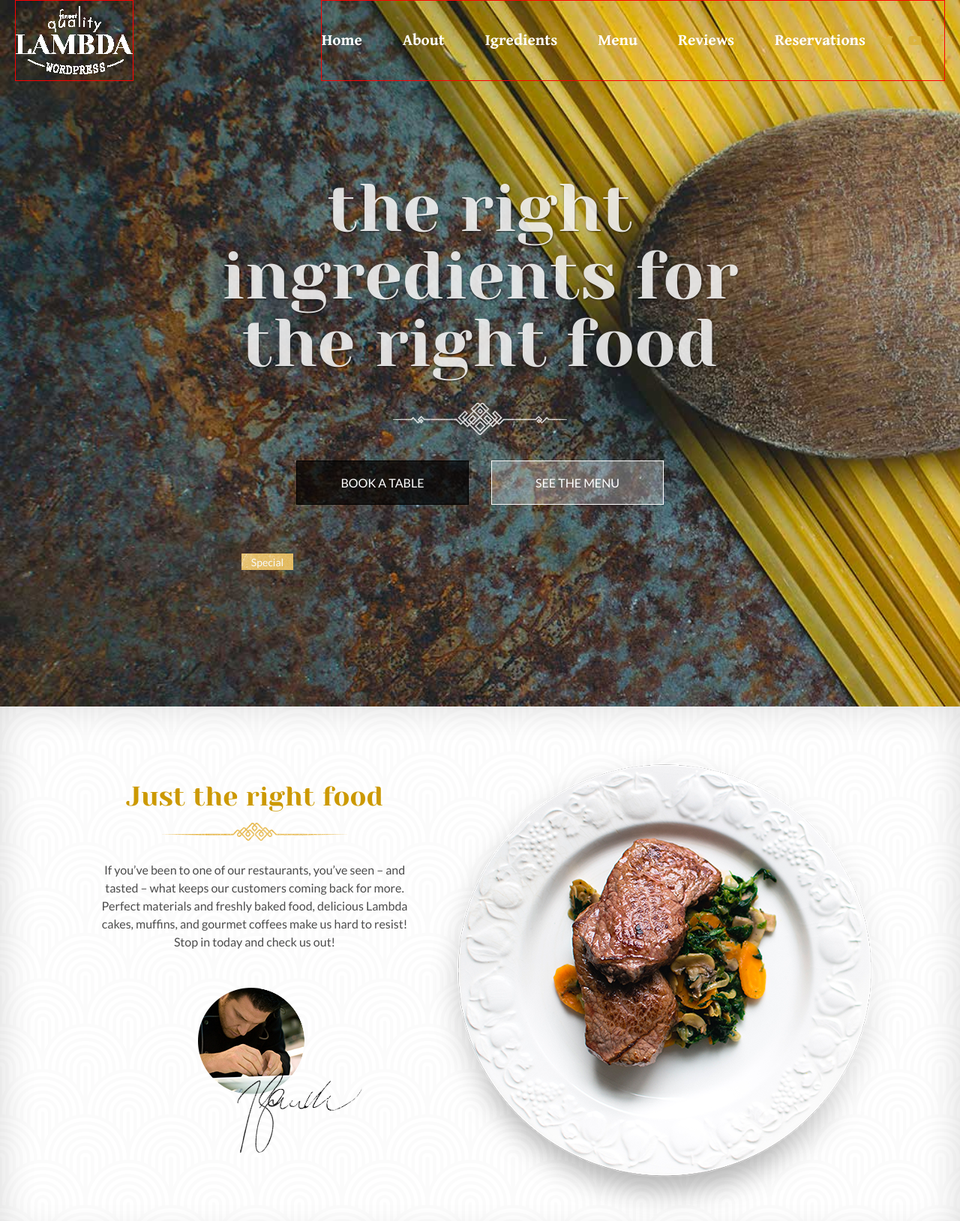
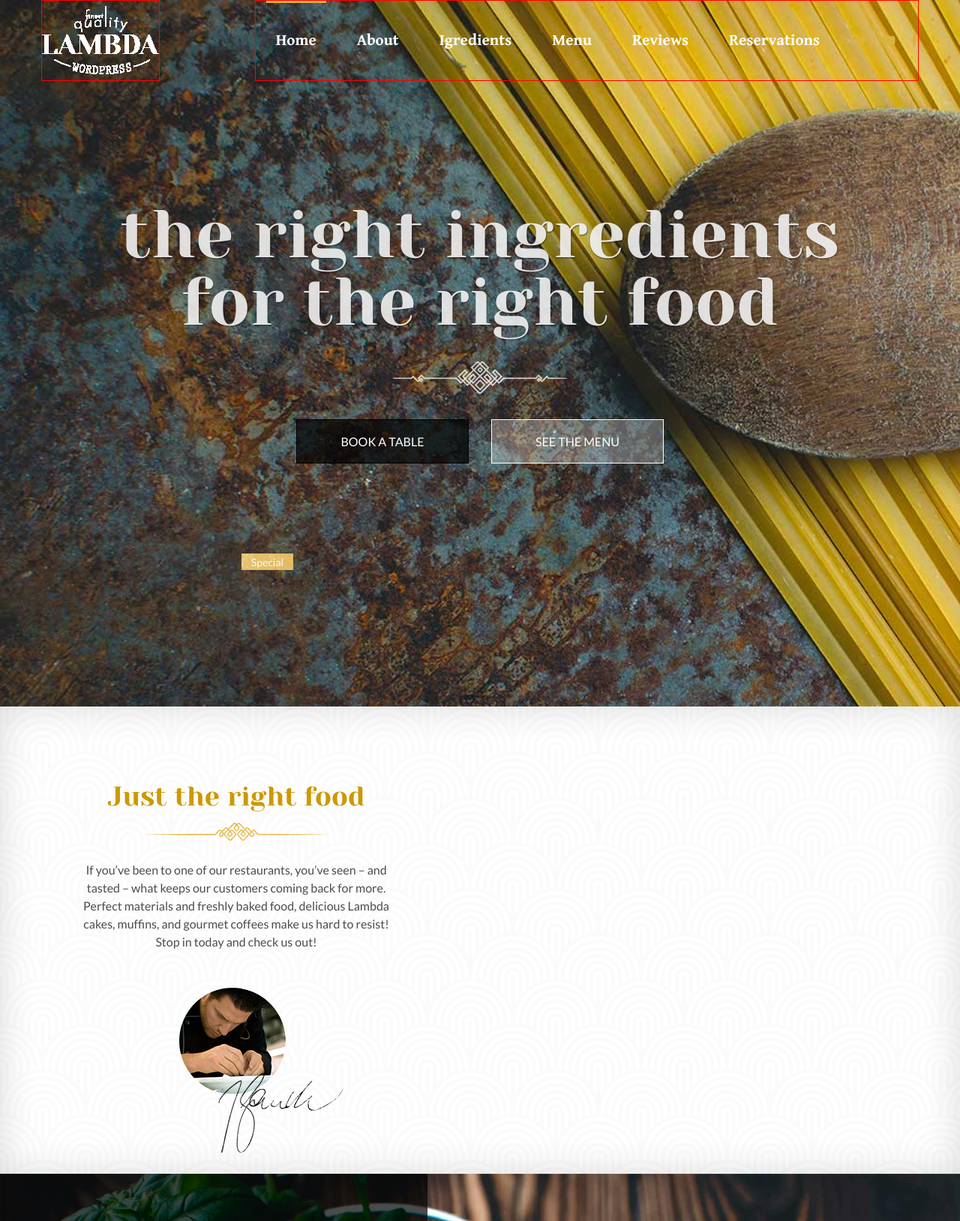
Before and after one commit to AkramGafurov/Restaraunt, a plain HTML site: page index.html in a window 1280 px wide. Shown: the top 1628 px of the page at 75% size. Drawn offline with Linux system fonts and the light colour scheme.

Commit message:
changed the sections promo and about without making perfect pixel

```diff
--- a/css/css.css
+++ b/css/css.css
@@ -32,6 +32,7 @@
 
 header {
   display: flex;
+  margin-bottom: 160px;
 }
 
 header .container {
@@ -52,17 +53,22 @@ header .content-nav {
   align-items: center;
 }
 
-header nav ul {
+header .menu,
+header nav ul,
+header .menu ul li {
+  align-items: center;
   display: flex;
-
+  height: 100%;
 }
 
-header .menu ul li:not(:last-child){
-  margin-right: 54px;
+header .menu ul li {
+  margin: 0 14px;
 }
 
-header .menu ul li:last-child {
-  margin-right: 21px;
+header .menu ul li:first-child {
+  border-top: 3px solid #dab33e;
+  border-bottom: 3px solid transparent;
+  box-sizing: border-box;
 }
 
 header .menu a {
@@ -70,14 +76,15 @@ header .menu a {
   font-size: 21px;
   color: #fff;
   position: relative;
+  padding: 0 13px;
 }
 
 header .social-header {
   display: flex;
 }
 
-header .social-header li:nth-child(2) {
-  margin: 0 20px;
+header .social-header li {
+  margin-left: 20px;
 }
 
 .menu a span {
@@ -95,20 +102,24 @@ header .social-header li:nth-child(2) {
   opacity: 1;
 }
 
- .fa-twitter,
- .fa-youtube,
+.fa-twitter,
+.fa-youtube,
 .fa-facebook-f {
   color: #dab33e;
 }
 
 /* set section content*/
 
-.content-promo {
+.content-promo .container {
+  display: flex;
+  justify-content: center;
+}
+
+.content-item {
   display: flex;
   flex-direction: column;
-  width: 80%;
-  margin: 125px auto 0;
   align-items: center;
+  max-width: 965px;
 }
 
 h1 {
@@ -118,7 +129,6 @@ h1 {
   color: rgba(255, 255, 255, 0.92);
   text-align: center;
   margin-bottom: 34px;
-  width: 70%;
 }
 
 /*set buttons*/
@@ -129,12 +139,12 @@ h1 {
 }
 
 .contenier-buton a {
-  display: inline-flex;
+  display: flex;
+  align-items: center;
+  justify-content: center;
   width: 228px;
   height: 57px;
   text-transform: uppercase;
-  align-items: center;
-  justify-content: center;
   color: #fff;
   font-family: "Lato";
 }
@@ -151,41 +161,43 @@ h1 {
   color: #ffffff;
 }
 
-/*set section About*/
+/*set the section About*/
 
 .about {
+  background-image: url("../media/background-about.png");
   box-shadow: inset 0 0 50px 0 rgba(1, 1, 1, 0.14);
-  background-image: linear-gradient(to top, #010101, var(--white));
-  background-image: url("../media/background-about.png");
+  /*background: linear-gradient(
+    135deg,
+    rgba(1, 1, 1, 0.09) 0%,
+    rgba(1, 1, 1, 0.09) 1%,
+    rgba(41, 137, 216, 0.09) 50%,
+    rgba(32, 124, 202, 0.09) 51%,
+    rgba(255, 255, 255, 0.09) 100%
+  );*/
   padding: 58px 0 27px 0;
 }
-
-.row {
-  display: flex;
-  flex-direction: row;
-  justify-content: center;
+.about .container {
+  padding: 0 70px;
 }
 
-.block_about {
+.about .block-about {
   display: flex;
-  flex: 0 1 35%;
   flex-direction: column;
-  justify-content: flex-start;
   align-items: center;
-  margin: 0 17px 0 37px
+  max-width: 420px;
 }
 
-.block_about h2 {
+.block-about h2 {
   color: #cc9900;
   font-size: 36px;
   margin-top: 44px;
 }
 
 section .divider-about {
-  margin-top: 17px
+  margin-top: 17px;
 }
 
-section .block_about p {
+section .block-about p {
   font-family: Lato;
   font-size: 16px;
   text-align: center;
@@ -194,7 +206,7 @@ section .block_about p {
   margin-top: 27px;
 }
 
-section .block_about .cheef {
+section .block-about .cheef {
   margin: 49px 0 0 67px;
 }
 
@@ -205,8 +217,8 @@ section .block_about .cheef {
   background-size: cover;
 }
 
- .ingridients {
-   display: flex;
+.ingridients {
+  display: flex;
 }
 
 .fine-ingridients {
@@ -289,7 +301,7 @@ section .block_about .cheef {
 
 .second-column {
   display: flex;
-  height:60%;
+  height: 60%;
   flex-direction: column;
   align-items: center;
   justify-content: space-around;
--- a/css/settings.css
+++ b/css/settings.css
@@ -12,7 +12,7 @@ button  {
 }
 
 .container {
-    max-width: 1290px;
+    max-width: 1210px;
     width: 100%;
     margin: 0 auto;
     padding: 0 20px;
--- a/index.html
+++ b/index.html
@@ -29,43 +29,49 @@
                   <li><a href="#reservation">Reservations<span></span></a></li>
                 </ul>
               </nav>
+
               <ul class="social-header">
                 <li><a href="https://twitter.com/" target="blanck"><i class="fab fa-twitter"></i></a></li>
                 <li><a href="https://www.youtube.com/" target="blanck"><i class="fab fa-youtube"></i></a></li>
                 <li><a href="#"><i class="fab fa-facebook-f" target="blanck"></i></a></li>
               </ul>
+
             </div>
           </div>
         </header>
 
         <section class="content-promo">
-          <h1>the right ingredients for the right food</h1>
+          <div class="container">
+            <section class="content-item">
+              <h1>the right ingredients for the right food</h1>
             <img src="./media/divider-section-promo.png" alt="logo of divider" />
             <div class="contenier-buton">
               <a href="#reservation">BOOK A TABLE</a>
               <a href="#menu">SEE THE MENU</a>
              </div>
+            </section>
+
           </div>
         </section>
       </div>
 
+
+
       <!--make section About-->
 
       <section class="about" id="about">
-        <section class="container row">
-            <div class="block_about">
+        <section class="container">
+            <div class="block-about">
               <h2>Just the right food</h2>
               <img src="./media/divider-section-about.png" alt="logo of divider" class="divider-about" />
               <p>If you’ve been to one of our restaurants, you’ve seen – and tasted – what keeps our customers coming back for more. Perfect materials and freshly baked food, delicious Lambda cakes,  muffins, and gourmet coffees make us hard to resist! Stop in today and check us out!</p>
               <img src="./media/cheef-section-about.png" alt="foto of cheef" class="cheef" />
             </div>
-            <img src="./media/plate-section-about.png" alt="dish"/>
         </section>
       </section>
 
             <!--make section Ingridients-->
-
-            <section class="ingridients" id="ingridients">
+             <section class="ingridients" id="ingridients">
                 <article class="fine-ingridients">
                     <h2>Fine ingredients</h2>
                     <img src="./media/divider-section-ingredients.png" alt="logo of divider" >
```
